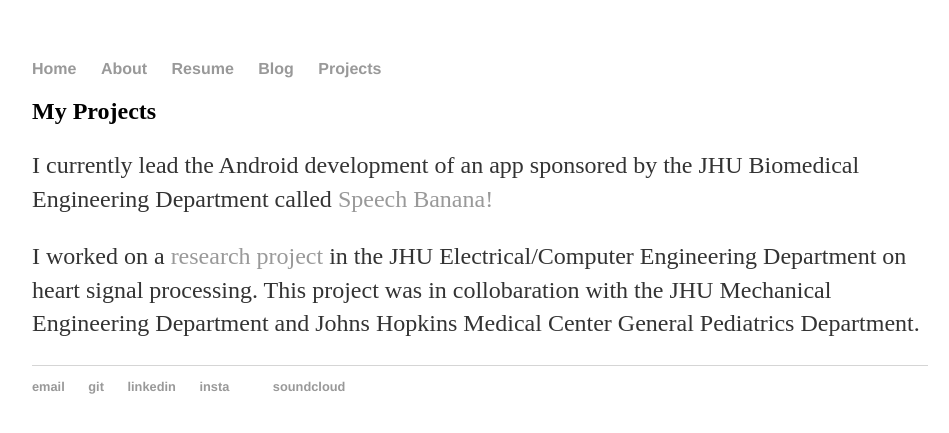
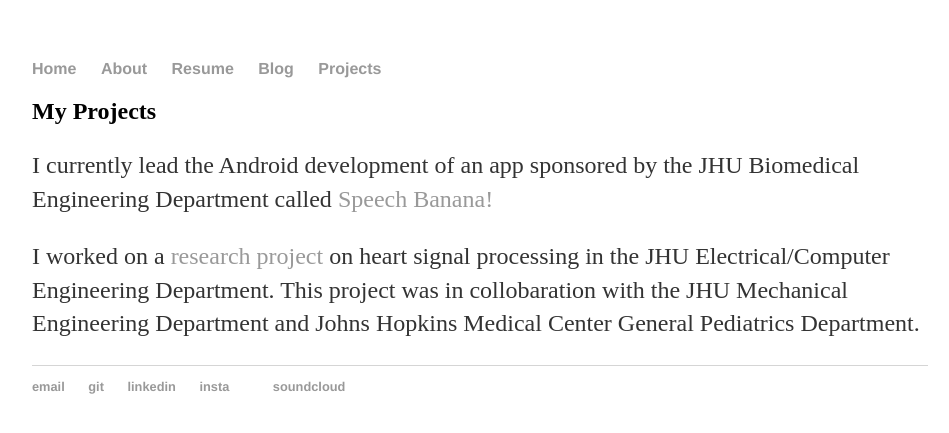
Before and after one commit to matthewjlee/matthewjlee.github.io, a Jekyll site: the page built from projects/index.html, in a window 1280 px wide. Shown: the top 433 px of the page, without its empty margins (160-1109 px from the left). Built offline with Jekyll 4.4.1, drawn with Linux system fonts in a browser that asks for light colours.

Commit message:
yet another edit

```diff
--- a/projects/index.html
+++ b/projects/index.html
@@ -5,5 +5,5 @@ title: Projects!
 <div class="intro">
 	<h2>My Projects </h1>
 	<p>I currently lead the Android development of an app sponsored by the JHU Biomedical Engineering Department called <a href="http://speechbanana.jhu.edu">Speech Banana!</a></p>
-	<p>I worked on a <a href="http://andreoulab.net/index.html"> research project </a> in the JHU Electrical/Computer Engineering Department on heart signal processing. This project was in collobaration with the JHU Mechanical Engineering Department and Johns Hopkins Medical Center General Pediatrics Department.
+	<p>I worked on a <a href="http://andreoulab.net/index.html"> research project </a> on heart signal processing in the JHU Electrical/Computer Engineering Department. This project was in collobaration with the JHU Mechanical Engineering Department and Johns Hopkins Medical Center General Pediatrics Department.
 </div><!-- /.intro -->
```
